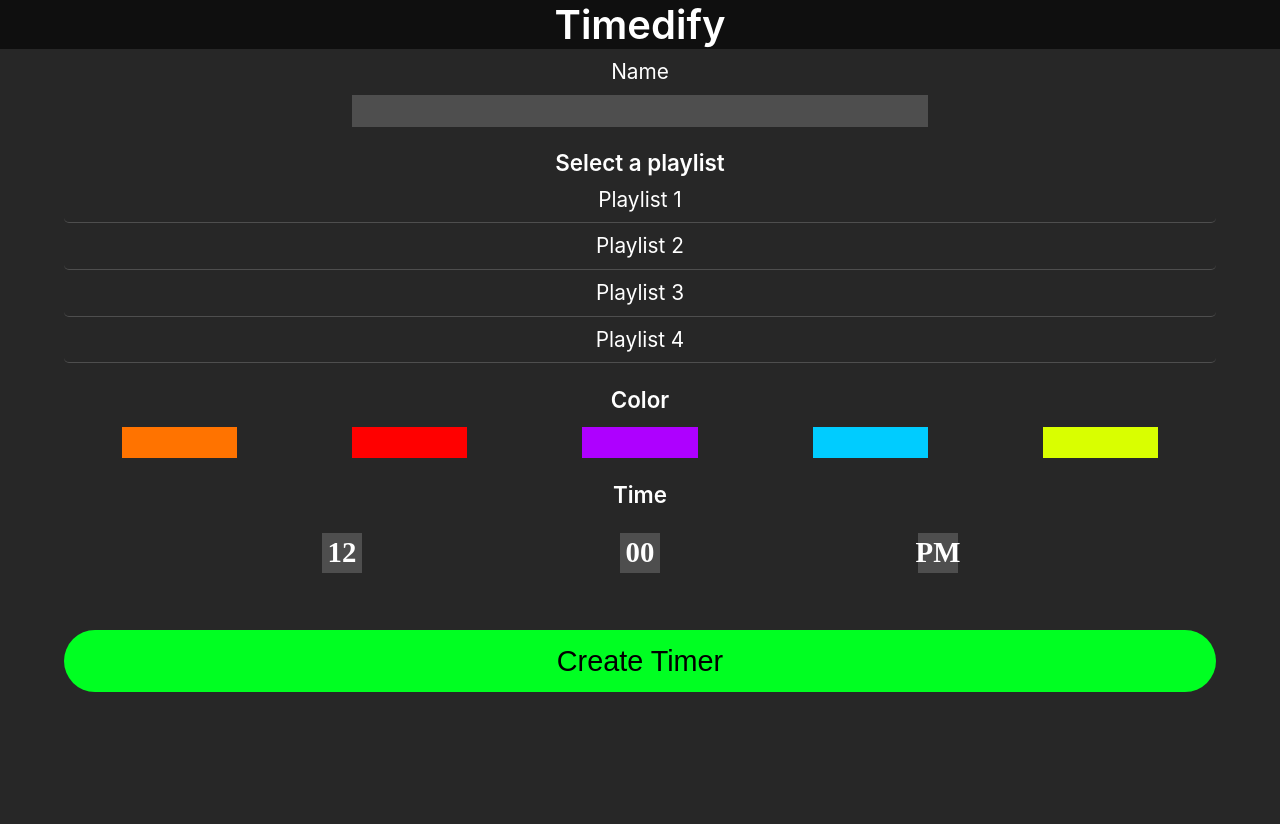
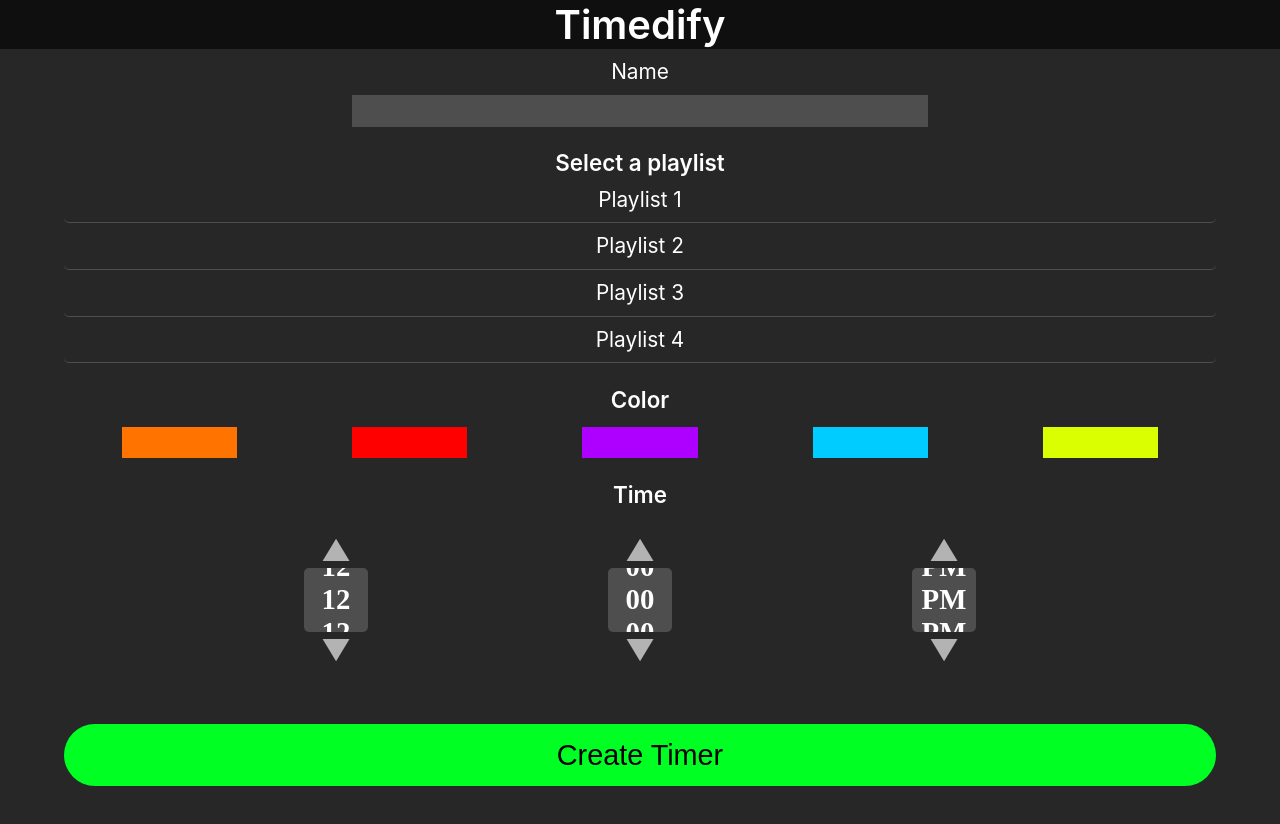
Before and after one commit to ncaudill27/timedlify-serverless, a React (Create React App) app: page / in a window 1280 px wide. Shown: the top 824 px of the page. Before the commit the page ends 800 px from the top, so only its background shows below. Built offline with nearby package versions, Linux system fonts and the light colour scheme.

Commit message:
Add arrows to time wheels

```diff
--- a/src/App.js
+++ b/src/App.js
@@ -117,9 +117,9 @@ function Create({changeView}) {
 
         <h3>Time</h3>
         <div className='timer'>
-          <Wheel num={hours} type='hours' set={handleHours} />
-          <Wheel num={minutes} type='minutes' set={handleMinutes} />
-          <Wheel num={noon} set={handleNoon} />
+          <Wheel num={hours} type='hours' set={handleHours} handle={handleHours} />
+          <Wheel num={minutes} type='minutes' set={handleMinutes} handle={handleMinutes} />
+          <Wheel num={noon} set={handleNoon} handle={handleNoon} />
         </div>
 
         <button type='submit'>Create Timer</button>
@@ -127,30 +127,53 @@ function Create({changeView}) {
   );
 }
 
-const Wheel = ({num, type, set}) => {
+const Wheel = ({num, type, set, handle}) => {
 
   const hours = [...new Array(13).keys()].slice(1);
-  const minutes = [...new Array(6).keys()];
+  const minutes = [...new Array(60).keys()];
+  const noon = ['AM', 'PM']
+  let showing, above, below, index;
 
   switch(type) {
 
     case 'hours':
-      hours.find( t => t === num)
+      index = hours.findIndex( h => h === num );
+      above = hours[index - 1]
+      showing = hours[index]
+      below = hours[index + 1]
+      break;
+
+    case 'minutes':
+      index = minutes.findIndex( m => m === num );
+      above = minutes[index - 1]
+      showing = minutes[index]
+      below = minutes[index + 1]
+      break;
 
     default:
-      break
+
+      break;
   }
 
-  const displayValue = () => {
-
+  const mouseDown = (set, e) => {
+    console.log(e.targetTouches)
   }
 
-  if (num.toString().length === 1) num = '0' + num;
+  console.log(type, showing)
+
+  const leadingZero = num => num.toString().length === 1 ? '0' + num : num;
+
   return (
-    <div className='wheel-box'>
-      <div className='wheel'>
-        <h2 onMouseUp={set}>{num}</h2>
+    <div>
+      <h2 className='arrow'>▲</h2>
+      <div className='wheel-box' onTouchMove={ e => mouseDown(set, e) }>
+        <div className='wheel'>
+          <h2>{leadingZero(num)}</h2>
+          <h2 onMouseUp={set} onChange={handle}>{leadingZero(num)}</h2>
+          <h2>{leadingZero(num)}</h2>
+        </div>
       </div>
+      <h2 className='arrow'>▼</h2>
     </div>
   );
 }
--- a/src/index.css
+++ b/src/index.css
@@ -170,16 +170,19 @@ COLORS RADIO
 
 .wheel-box {
   display: flex;
+  position: relative;
   justify-content: center;
   align-items: center;
-  width: 2.5em;
-  height: 2.5em;
+  width: 4em;
+  height: 4em;
   background-color: #4e4e4e;
+  border-radius: 5px;
+  overflow: hidden;
 }
 
-.wheel {
-  font-family: 'Envy Code R';
-}
+.wheel { font-family: 'Envy Code R'; }
+.arrow { color: #b3b3b3; text-shadow: 1px solid #c2cc;}
+
 
 @keyframes input-glow {
   0% {
```
